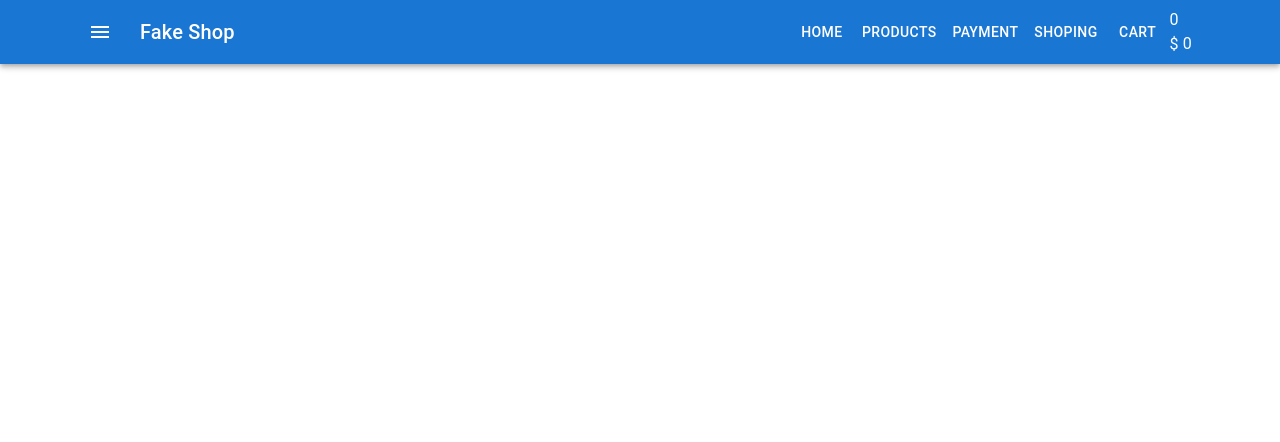
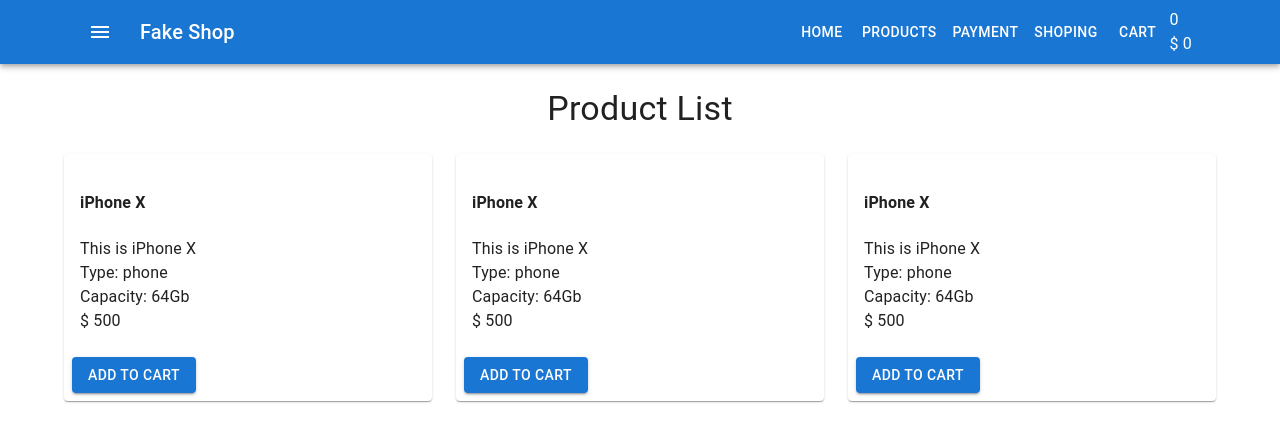
Before and after one commit to SvitlanaPonomaryova/fake-shop, a React (Create React App) app: page / in a window 1280 px wide. Shown: the top 442 px of the page. Built offline with nearby package versions, Linux system fonts and the light colour scheme.

Commit message:
add ProductList and ProductListItem

```diff
--- /dev/null
+++ b/src/components/Products/ProductList.tsx
@@ -0,0 +1,34 @@
+import { Grid, Typography } from '@mui/material'
+import React from 'react'
+import ProductListItem from './ProductListItem'
+
+type Props = {}
+
+const ProductList = (props: Props) => {
+    return (
+        <>
+            <Typography variant="h4" textAlign="center" margin={3}>
+                Product List
+            </Typography>
+            <Grid
+                container
+                direction="row"
+                justifyContent="center"
+                alignItems="center"
+                spacing={3}
+            >
+                <Grid item xs={12} sm={6} md={4}>
+                    <ProductListItem />
+                </Grid>
+                <Grid item xs={12} sm={6} md={4}>
+                    <ProductListItem />
+                </Grid>
+                <Grid item xs={12} sm={6} md={4}>
+                    <ProductListItem />
+                </Grid>
+            </Grid>
+        </>
+    )
+}
+
+export default ProductList
--- /dev/null
+++ b/src/components/Products/ProductListItem.tsx
@@ -0,0 +1,23 @@
+import { Button, Card, CardActions, CardContent } from '@mui/material'
+import React from 'react'
+
+type Props = {}
+
+const ProductListItem = (props: Props) => {
+    return (
+        <Card>
+            <CardContent>
+                <h4 className="product-title">iPhone X</h4>
+                <div className="product-description">This is iPhone X</div>
+                <div className="product-features">Type: phone</div>
+                <div className="product-featured">Capacity: 64Gb</div>
+                <div className="product-price">$ 500</div>
+            </CardContent>
+            <CardActions>
+                <Button variant="contained">Add to cart</Button>
+            </CardActions>
+        </Card>
+    )
+}
+
+export default ProductListItem
--- a/src/container/App/Aoo.tsx
+++ b/src/container/App/App.tsx
@@ -1,16 +1,18 @@
 import React from 'react'
 import CssBaseline from '@mui/material/CssBaseline'
 import Header from 'container/Header/Header'
+import Main from 'container/Main/Main'
 
 type Props = {}
 
-const Aoo = () => {
+const App = () => {
     return (
         <>
             <CssBaseline />
             <Header />
+            <Main />
         </>
     )
 }
 
-export default Aoo
+export default App
--- /dev/null
+++ b/src/container/Main/Main.tsx
@@ -0,0 +1,17 @@
+import React from 'react'
+import { Container } from '@mui/material'
+import ProductList from 'components/Products/ProductList'
+
+type Props = {}
+
+const Main = (props: Props) => {
+    return (
+        <>
+            <Container>
+                <ProductList />
+            </Container>
+        </>
+    )
+}
+
+export default Main
--- a/src/index.tsx
+++ b/src/index.tsx
@@ -1,6 +1,6 @@
 import React from 'react'
 import ReactDOM from 'react-dom/client'
-import App from 'container/App/Aoo'
+import App from 'container/App/App'
 
 const root = ReactDOM.createRoot(document.getElementById('root') as HTMLElement)
 root.render(<App />)
```
